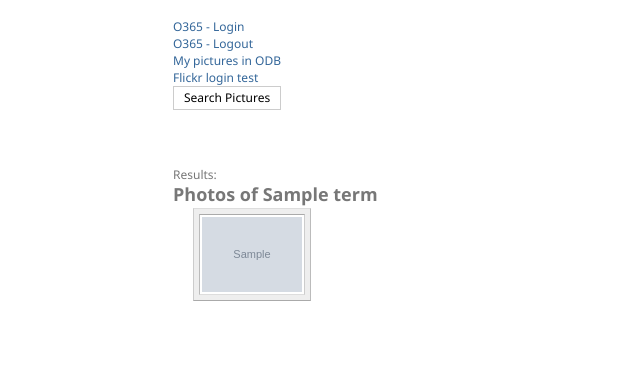
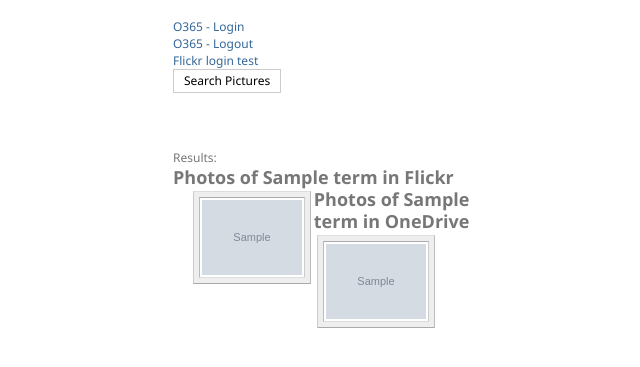
Before and after one commit to ODP-Hackfest/sven, a Flask app: template app/templates/photos.html in a window 1280 px wide. Shown: the top 367 px of the page, without its empty margins (312-952 px from the left). Run offline with Flask 2, Linux system fonts and the light colour scheme; the template is opened without the code that fills it: most values are stand-ins (such as "Sample title", 1, 10 or a date in 2020); grey boxes marked "Sample" are stand-in pictures; parts of the project's set-up code (start-up, migrations or seed data) failed here and were passed over; some libraries are stand-ins or nearby versions.

Commit message:
Add ODB view

```diff
--- a/app/templates/layout.html
+++ b/app/templates/layout.html
@@ -26,8 +26,6 @@
         <a href="/aad_login" target="_blank">O365 - Login</a>
         <br>
         <a href="https://login.microsoftonline.com/logout.srf" target="_blank">O365 - Logout</a>
-        <br>
-        <a href="/search_spo_myfiles">My pictures in ODB</a>
     </div>
     <div>
         <a href="/flickr_login">Flickr login test</a>
--- a/app/templates/photos.html
+++ b/app/templates/photos.html
@@ -1,9 +1,10 @@
 {% extends "layout.html" %}
 {% block content %}
-    {% if not photos %}
+    {% if not photos and not odb_photos %}
         <h2> No Search result found :-( </h2>
     {% else %}
-        <h2></center> Photos of {{ term }}</center></h2>
+        {% if photos %}
+            <h2></center> Photos of {{ term }} in Flickr</center></h2>
             <div class="photo">
             <ul class="hoverbox">
                 {% for photo in photos[:maximum] %}
@@ -13,4 +14,17 @@
                 {% endfor %}
             </div>
         {% endif %}
+
+        {% if odb_photos %}
+            <h2></center> Photos of {{ term }} in OneDrive</center></h2>
+            <div class="photo">
+            <ul class="hoverbox">
+                {% for odb_photo in odb_photos[:maximum] %}
+                    <li>
+                        <a href="#"><img src="{{ odb_photo.getPhotoFile() }}" /><img src="{{ odb_photo.getPhotoFile() }}" class="preview" /></a>
+                    </li>
+                {% endfor %}
+            </div>
+        {% endif %}
+    {% endif %}
 {% endblock %}
```
Also changed, not shown: app/app.py (+26 -10 lines). Lines whose indentation alone changed are shown as unchanged.
